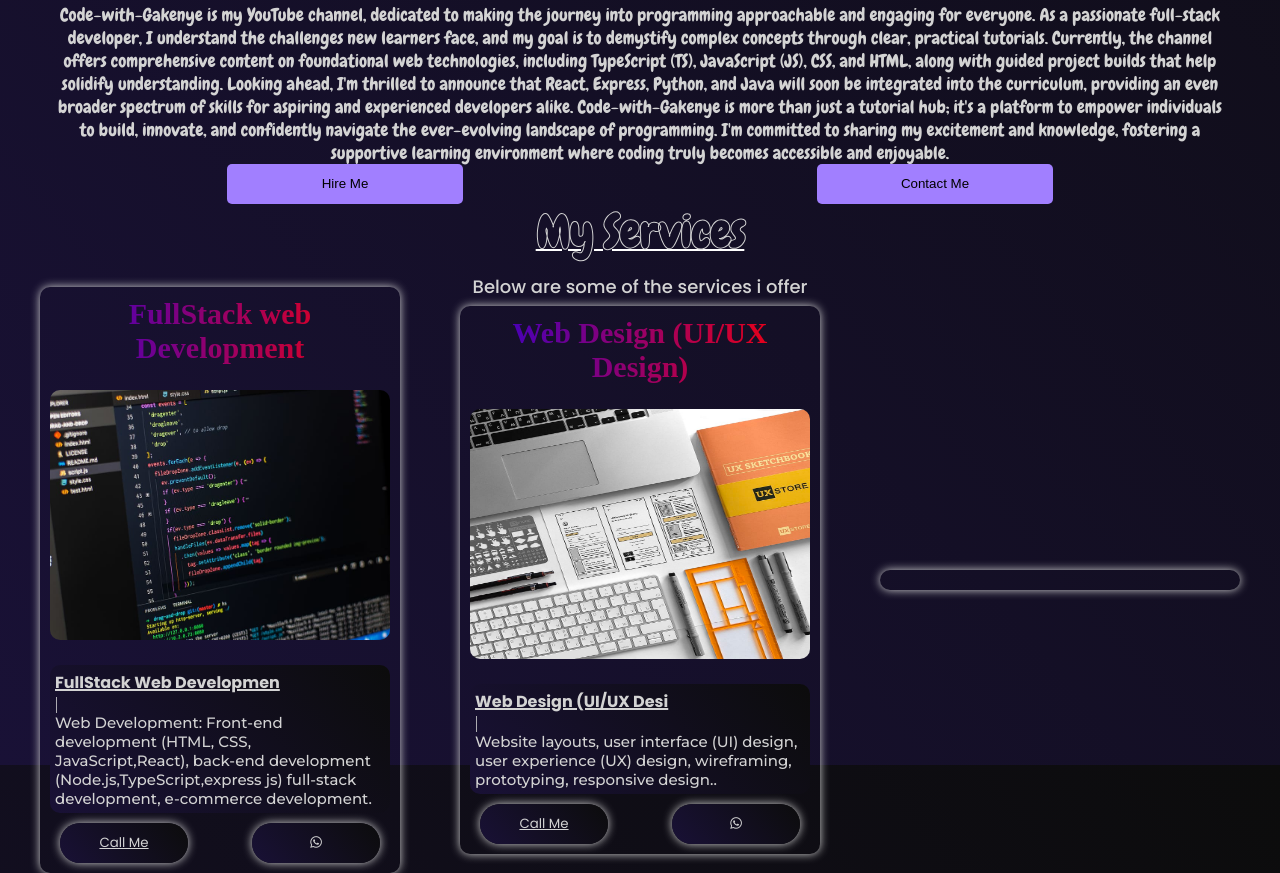
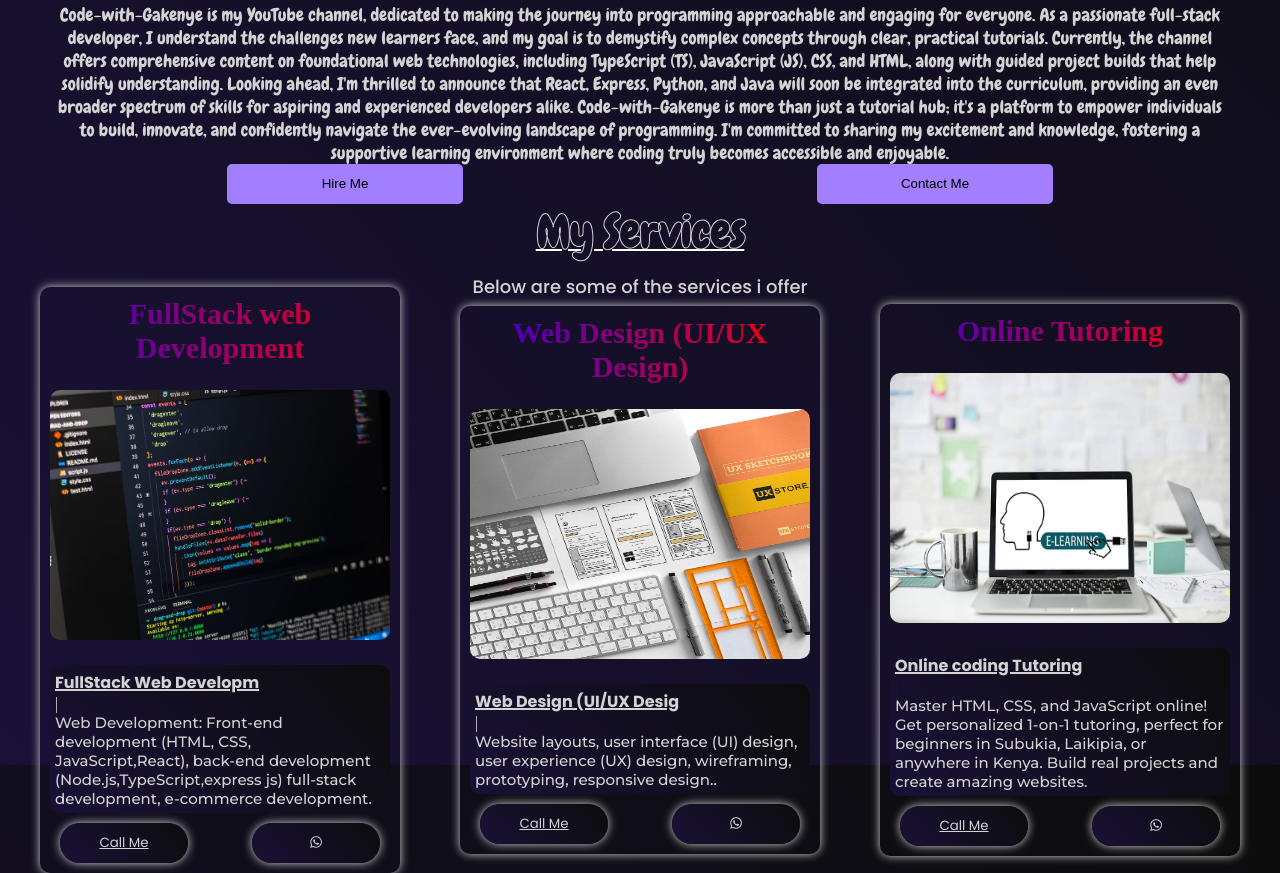
Before and after one commit to Gakenye8741/code-with-gakenye, a plain HTML site: page index.html in a window 1280 px wide. Shown: the part 1270-2143 px from the top of the page. Drawn offline with nearby package versions, Linux system fonts and the light colour scheme; a web font is replaced by a local one.

Commit message:
Added My Third Services Online Tutoring

```diff
--- a/css files/services.css
+++ b/css files/services.css
@@ -143,7 +143,7 @@ html{
     padding: 5px 5px;
     border-radius: 10px;
 }
-#webDevelopment,#ui{
+#webDevelopment,#ui,#online{
     font-family: "Poppins";
     text-decoration: underline 2px solid var(--homep);
 }
--- a/index.html
+++ b/index.html
@@ -172,8 +172,32 @@
                     </button>
 
                 </div>
+
+
             </div>
-            <div class="col1_services"></div>
+                <div class="col1_services">
+                <h3>Online Tutoring</h3>
+                <div class="image">
+                    <img src="./Images/e-learning-training-school-online-learn-knowledge.jpg" alt="">
+                </div>
+                <div class="content">
+                    <h4 id="online"></h2>
+                    <p>Master HTML, CSS, and JavaScript online! Get personalized 1-on-1 tutoring, perfect for beginners in Subukia, Laikipia, or anywhere in Kenya. Build real projects and create amazing websites.</p>
+                </div>
+                <div class="hire-button">
+                    <button><a href="tel:+254789757457">Call Me</a></button>
+                    <button>
+
+                         <a href="https://wa.link/otymrl">
+                            <i class="fa-brands fa-whatsapp"></i>
+                         </a>
+
+                    </button>
+
+                </div>
+
+
+            </div>
 
         </div>
     </div>
--- a/js files/typed.js
+++ b/js files/typed.js
@@ -18,3 +18,10 @@ var typed = new Typed("#ui",{
     backSpeed: 100,
     loop: true
 });
+
+var typed = new Typed("#online",{
+    strings: ["Online coding Tutoring","Online coding Tutoring"],
+    typeSpeed: 200,
+    backSpeed: 100,
+    loop: true
+});
```
Also changed, not shown: Images/e-learning-training-school-online-learn-knowledge.jpg (added).
